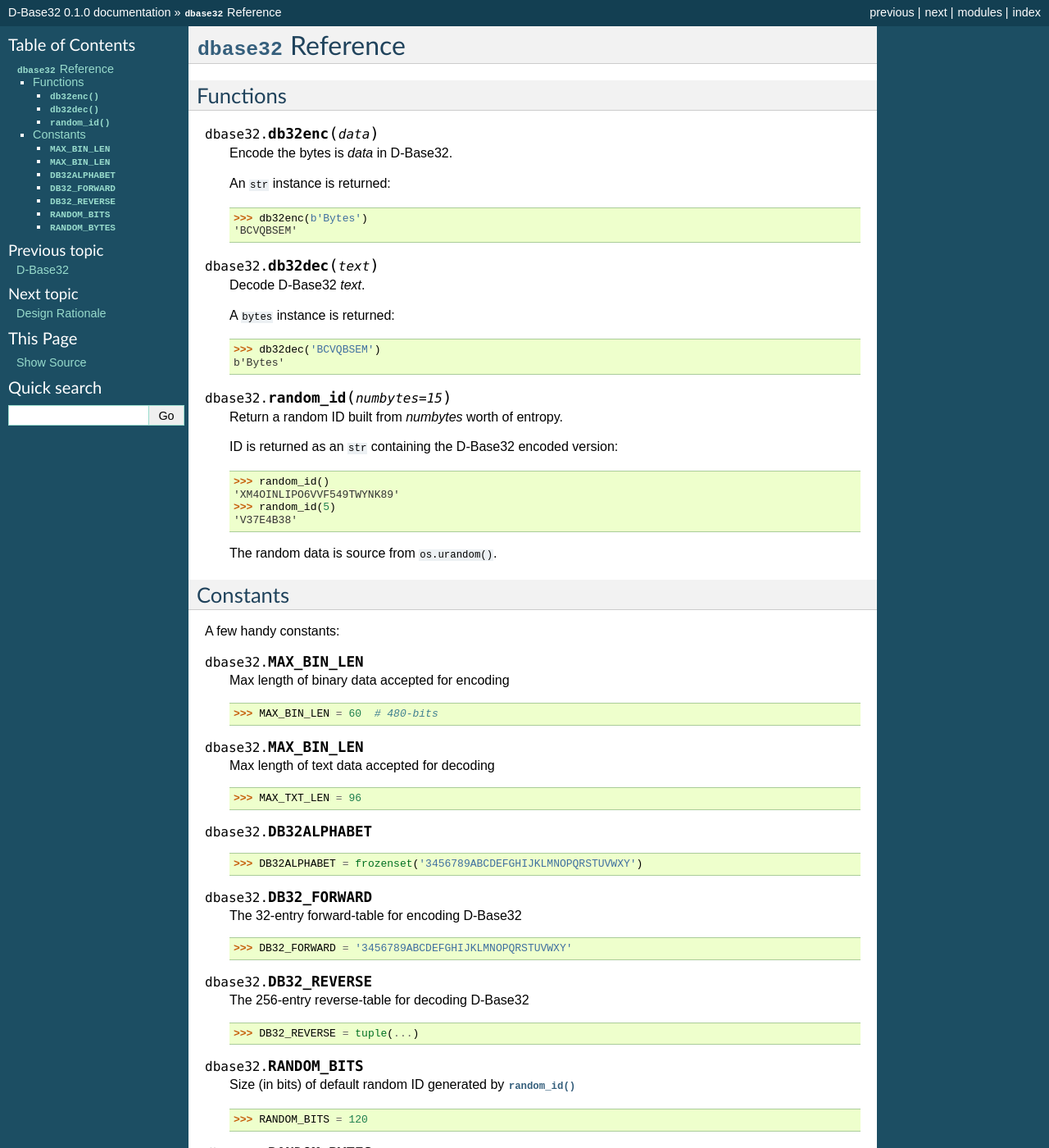
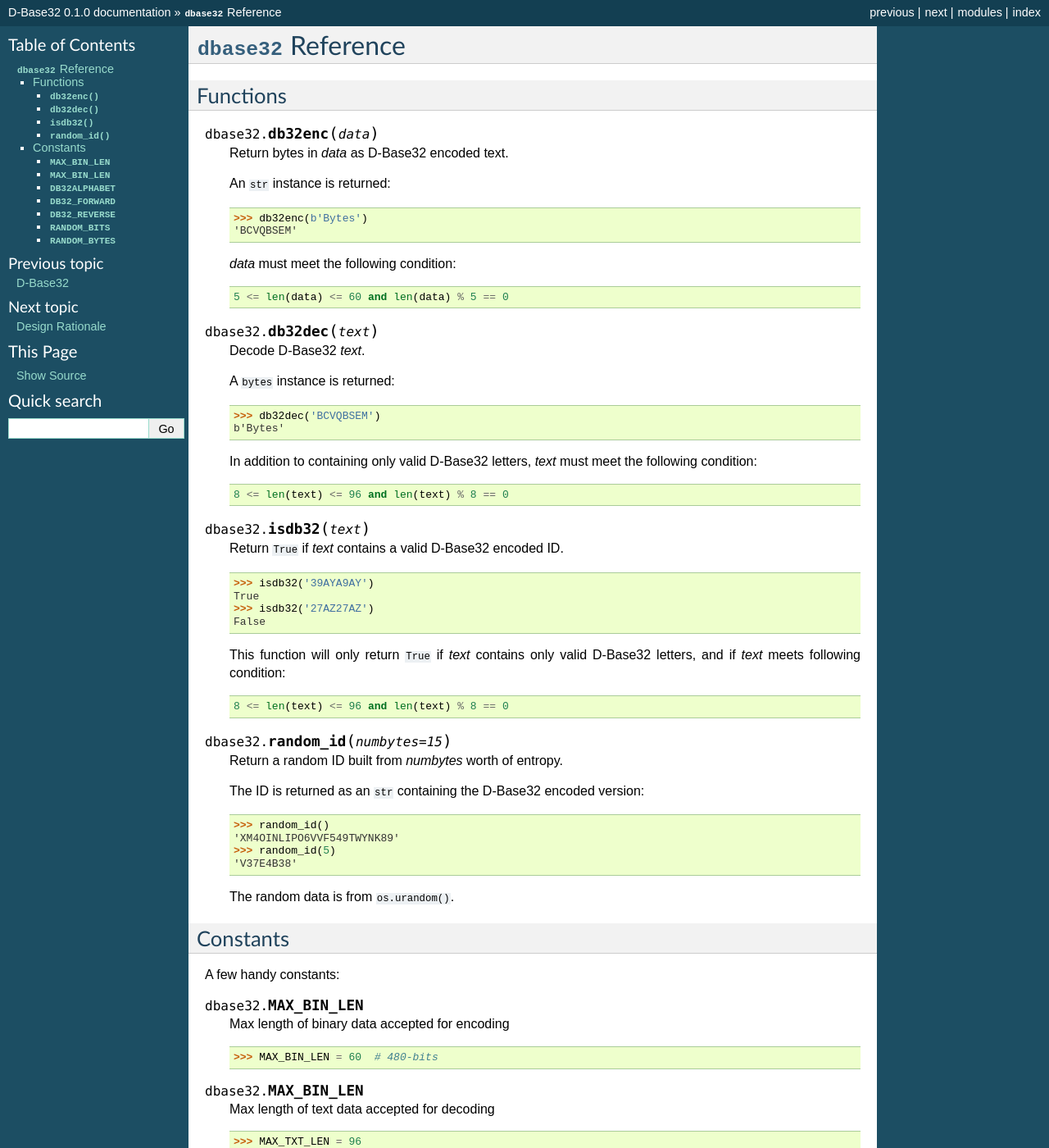
Before and after one commit to json420/dbase32, a Sphinx documentation site: the page built from doc/dbase32.rst, in a window 1280 px wide and 1400 px high. Shown: the whole window at 82% size. Built offline with Sphinx 7.4.7, drawn with Linux system fonts in a browser that asks for light colours.

Commit message:
Added isdb32() doc, bit of cleanup

```diff
--- a/doc/dbase32.rst
+++ b/doc/dbase32.rst
@@ -9,12 +9,16 @@ Functions
 
 .. function:: db32enc(data)
 
-    Encode the bytes is *data* in D-Base32.
+    Return bytes in *data* as D-Base32 encoded text.
 
     An ``str`` instance is returned:
 
     >>> db32enc(b'Bytes')
     'BCVQBSEM'
+
+    *data* must meet the following condition::
+
+        5 <= len(data) <= 60 and len(data) % 5 == 0
 
 
 .. function:: db32dec(text)
@@ -26,19 +30,39 @@ Functions
     >>> db32dec('BCVQBSEM')
     b'Bytes'
 
+    In addition to containing only valid D-Base32 letters, *text* must meet
+    the following condition::
+
+        8 <= len(text) <= 96 and len(text) % 8 == 0
+
+
+.. function:: isdb32(text)
+
+    Return ``True`` if *text* contains a valid D-Base32 encoded ID.
+
+    >>> isdb32('39AYA9AY')
+    True
+    >>> isdb32('27AZ27AZ')
+    False
+
+    This function will only return ``True`` if *text* contains only valid
+    D-Base32 letters, and if *text* meets following condition::
+
+        8 <= len(text) <= 96 and len(text) % 8 == 0
+
 
 .. function:: random_id(numbytes=15)
 
     Return a random ID built from *numbytes* worth of entropy.
 
-    ID is returned as an ``str`` containing the D-Base32 encoded version:
+    The ID is returned as an ``str`` containing the D-Base32 encoded version:
 
     >>> random_id()
     'XM4OINLIPO6VVF549TWYNK89'
     >>> random_id(5)
     'V37E4B38'
 
-    The random data is source from ``os.urandom()``.
+    The random data is from ``os.urandom()``.
 
 
 Constants
```
